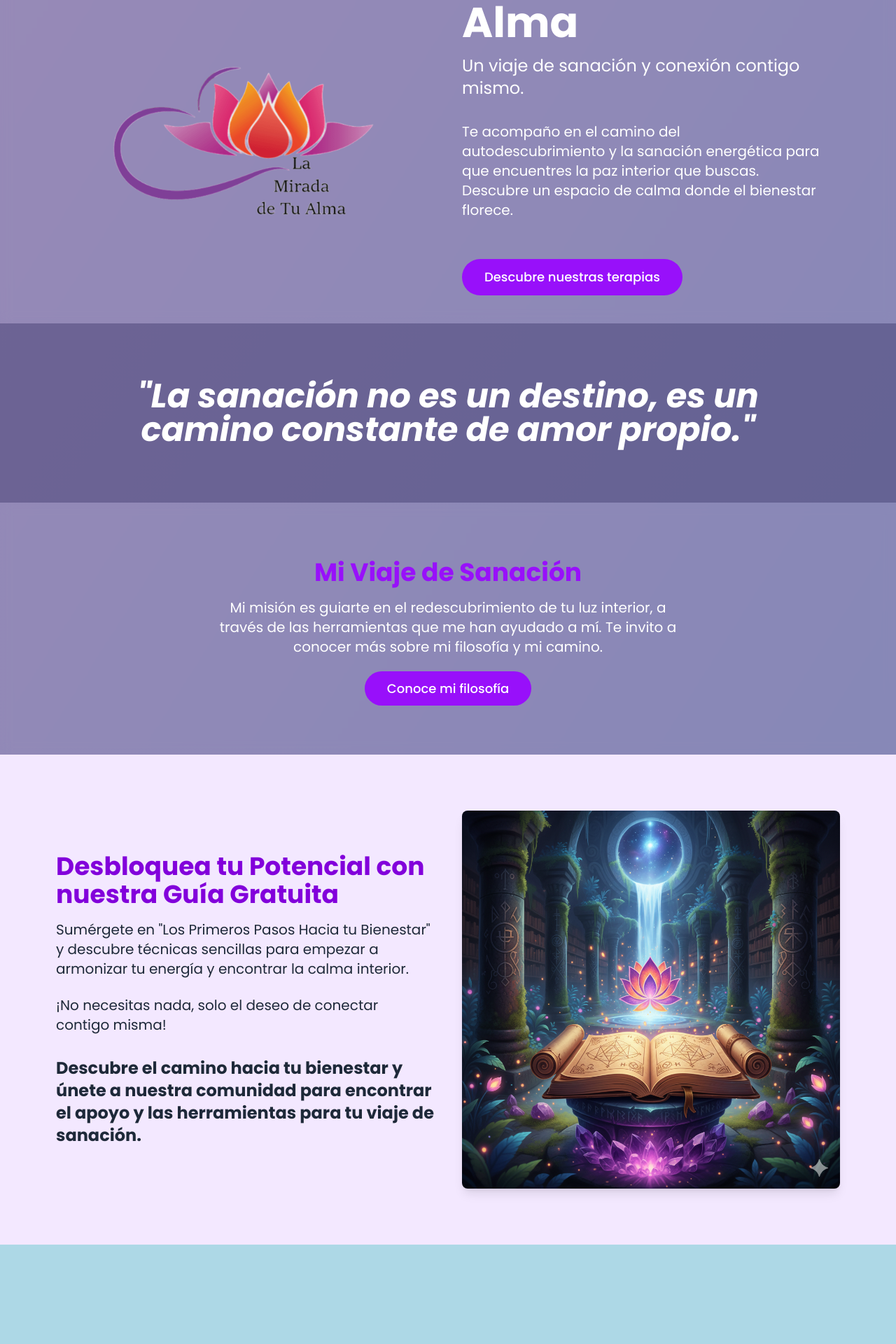
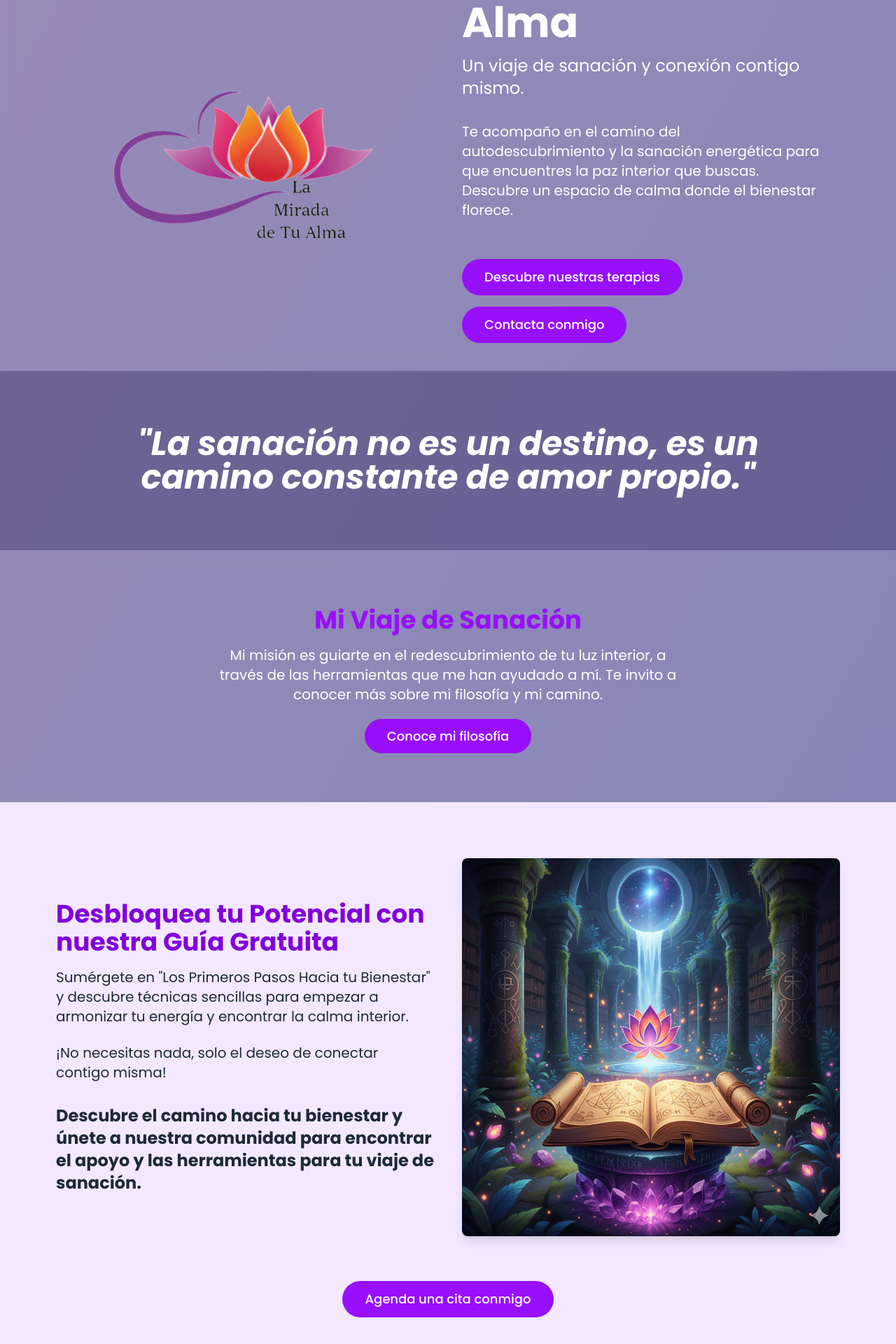
Before and after one commit to CarolinaOM/la-mirada-de-tu-alma, a React (Vite) app: page / in a window 1280 px wide. Shown: the part 242-2162 px from the top of the page at 70% size. Before the commit the page ends 2020 px from the top, so only its background shows below. Built offline with nearby package versions, Linux system fonts and the light colour scheme.

Commit message:
agregados botones de contacto en la pagina de inicio

```diff
--- a/src/components/Inicio/Inicio.jsx
+++ b/src/components/Inicio/Inicio.jsx
@@ -79,11 +79,20 @@ const Inicio = () => {
               Te acompaño en el camino del autodescubrimiento y la sanación energética para que encuentres la paz interior que buscas. Descubre un espacio de calma donde el bienestar florece.
             </p>
 
+            {/* Botón existente */}
             <Link
               to="/terapias"
               className="mt-4 bg-purple-600 py-3 px-8 text-white rounded-full hover:bg-purple-700 transition-colors text-lg font-medium"
             >
               Descubre nuestras terapias
+            </Link>
+
+            {/* NUEVO BOTÓN PARA CONTACTO */}
+            <Link
+              to="/contacto"
+              className="mt-4 bg-purple-600 py-3 px-8 text-white rounded-full hover:bg-purple-700 transition-colors text-lg font-medium"
+            >
+              Contacta conmigo
             </Link>
           </div>
         </div>
@@ -142,6 +151,16 @@ const Inicio = () => {
           </div>
 
         </div>
+
+        {/* NUEVO BOTÓN DE CONTACTO AL FINAL DE LA PÁGINA */}
+        <div className="mt-16 text-center">
+          <Link
+            to="/contacto"
+            className="inline-block bg-purple-600 py-3 px-8 text-white rounded-full hover:bg-purple-700 transition-colors text-lg font-medium"
+          >
+            Agenda una cita conmigo
+          </Link>
+        </div>
       </section>
     </>
   );
```
